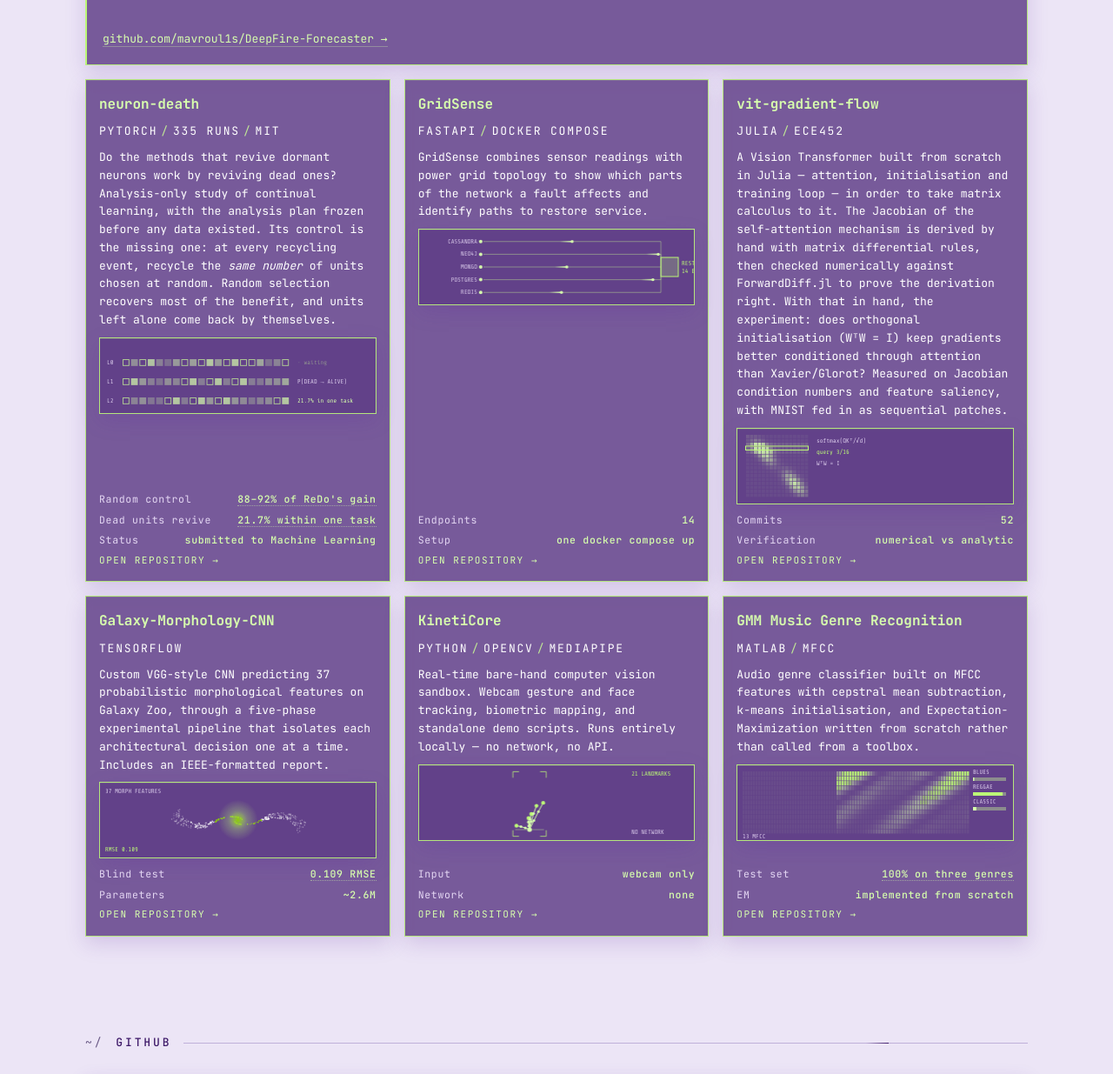
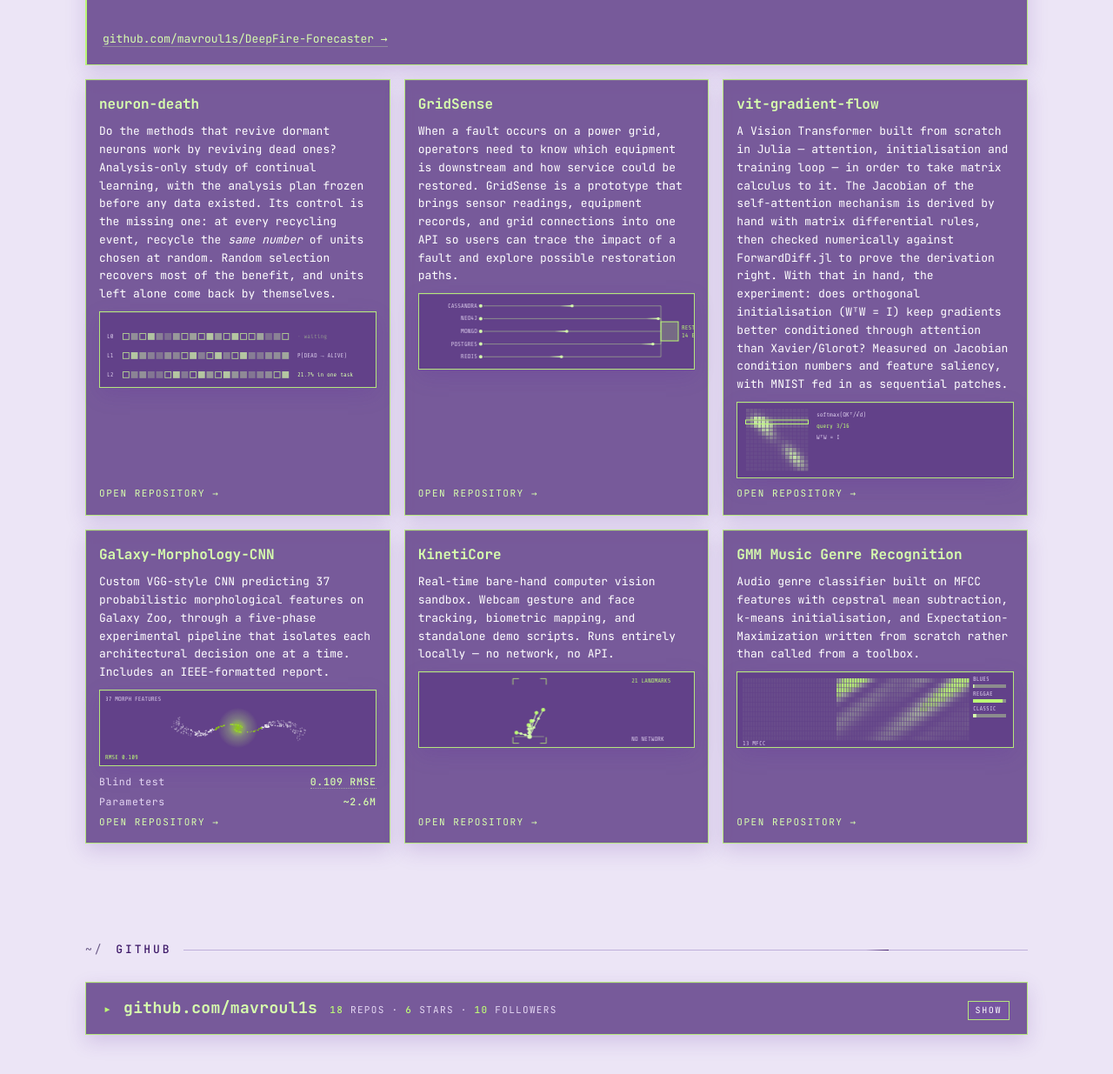
Before and after one commit to mavroul1s/mavroul1s.github.io, a plain HTML site: page index.html in a window 1280 px wide. Shown: the part 1833-3068 px from the top of the page at 87% size. Drawn offline with nearby package versions, Linux system fonts and the light colour scheme; no server answers; animation ran at ten frames a second.

Commit message:
Simplify project cards and expand GridSense overview

```diff
--- a/index.html
+++ b/index.html
@@ -1360,44 +1360,33 @@ Always open to collaborating—feel free to reach out.</p>
 
     <article class="card">
       <h3>neuron-death</h3>
-      <p class="stack" style="margin:0">PyTorch<span>/</span>335 runs<span>/</span>MIT</p>
       <p>Do the methods that revive dormant neurons work by reviving dead ones? Analysis-only study of continual learning, with the analysis plan frozen before any data existed. Its control is the missing one: at every recycling event, recycle the <em>same number</em> of units chosen at random. Random selection recovers most of the benefit, and units left alone come back by themselves.</p>
       <canvas class="viz" data-viz="neuron" aria-hidden="true"></canvas>
       <div class="meta">
-        <span class="kv">Random control <b><span class="datum" tabindex="0" data-src="SOURCE: τ-sweep, 4 arms × 6 τ × 10 seeds, 190 runs. Late-window online accuracy against a size-matched random control.">88–92% of ReDo's gain</span></b></span>
-        <span class="kv">Dead units revive <b><span class="datum" tabindex="0" data-src="SOURCE: 25 no-intervention runs, fixed reference batch, pooled over layers, stratified bootstrap 95% CI [21.37, 22.21].">21.7% within one task</span></b></span>
-        <span class="kv">Status <b>submitted to Machine Learning</b></span>
         <a class="go" href="https://github.com/mavroul1s/neuron-death" target="_blank" rel="noopener">Open repository</a>
       </div>
     </article>
 
     <article class="card">
       <h3>GridSense</h3>
-      <p class="stack" style="margin:0">FastAPI<span>/</span>Docker Compose</p>
-      <p>GridSense combines sensor readings with power grid topology to show which parts of the network a fault affects and identify paths to restore service.</p>
+      <p>When a fault occurs on a power grid, operators need to know which equipment is downstream and how service could be restored. GridSense is a prototype that brings sensor readings, equipment records, and grid connections into one API so users can trace the impact of a fault and explore possible restoration paths.</p>
       <canvas class="viz" data-viz="gridsense" aria-hidden="true"></canvas>
       <div class="meta">
-        <span class="kv">Endpoints <b>14</b></span>
-        <span class="kv">Setup <b>one docker compose up</b></span>
         <a class="go" href="https://github.com/mavroul1s/GridSense_collab" target="_blank" rel="noopener">Open repository</a>
       </div>
     </article>
 
     <article class="card">
       <h3>vit-gradient-flow</h3>
-      <p class="stack" style="margin:0">Julia<span>/</span>ECE452</p>
       <p>A Vision Transformer built from scratch in Julia — attention, initialisation and training loop — in order to take matrix calculus to it. The Jacobian of the self-attention mechanism is derived by hand with matrix differential rules, then checked numerically against ForwardDiff.jl to prove the derivation right. With that in hand, the experiment: does orthogonal initialisation (WᵀW = I) keep gradients better conditioned through attention than Xavier/Glorot? Measured on Jacobian condition numbers and feature saliency, with MNIST fed in as sequential patches.</p>
       <canvas class="viz" data-viz="vit" aria-hidden="true"></canvas>
       <div class="meta">
-        <span class="kv">Commits <b>52</b></span>
-        <span class="kv">Verification <b>numerical vs analytic</b></span>
         <a class="go" href="https://github.com/mavroul1s/vit-gradient-flow" target="_blank" rel="noopener">Open repository</a>
       </div>
     </article>
 
     <article class="card">
       <h3>Galaxy-Morphology-CNN</h3>
-      <p class="stack" style="margin:0">TensorFlow</p>
       <p>Custom VGG-style CNN predicting 37 probabilistic morphological features on Galaxy Zoo, through a five-phase experimental pipeline that isolates each architectural decision one at a time. Includes an IEEE-formatted report.</p>
       <canvas class="viz" data-viz="galaxy" aria-hidden="true"></canvas>
       <div class="meta">
@@ -1409,24 +1398,18 @@ Always open to collaborating—feel free to reach out.</p>
 
     <article class="card">
       <h3>KinetiCore</h3>
-      <p class="stack" style="margin:0">Python<span>/</span>OpenCV<span>/</span>MediaPipe</p>
       <p>Real-time bare-hand computer vision sandbox. Webcam gesture and face tracking, biometric mapping, and standalone demo scripts. Runs entirely locally — no network, no API.</p>
       <canvas class="viz" data-viz="kineticore" aria-hidden="true"></canvas>
       <div class="meta">
-        <span class="kv">Input <b>webcam only</b></span>
-        <span class="kv">Network <b>none</b></span>
         <a class="go" href="https://github.com/mavroul1s/KinetiCore" target="_blank" rel="noopener">Open repository</a>
       </div>
     </article>
 
     <article class="card">
       <h3>GMM Music Genre Recognition</h3>
-      <p class="stack" style="margin:0">MATLAB<span>/</span>MFCC</p>
       <p>Audio genre classifier built on MFCC features with cepstral mean subtraction, k-means initialisation, and Expectation-Maximization written from scratch rather than called from a toolbox.</p>
       <canvas class="viz" data-viz="gmm" aria-hidden="true"></canvas>
       <div class="meta">
-        <span class="kv">Test set <b><span class="datum" tabindex="0" data-src="SOURCE: three-genre coursework test set — blues, reggae, classical.">100% on three genres</span></b></span>
-        <span class="kv">EM <b>implemented from scratch</b></span>
         <a class="go" href="https://github.com/mavroul1s/GMM-Music-Genre-Recognition" target="_blank" rel="noopener">Open repository</a>
       </div>
     </article>
```
